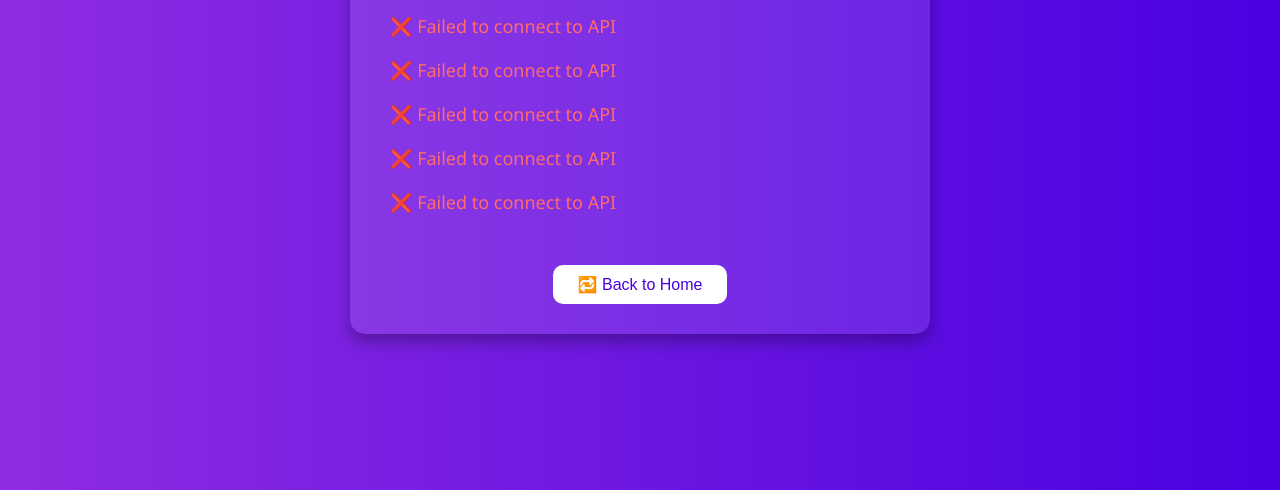
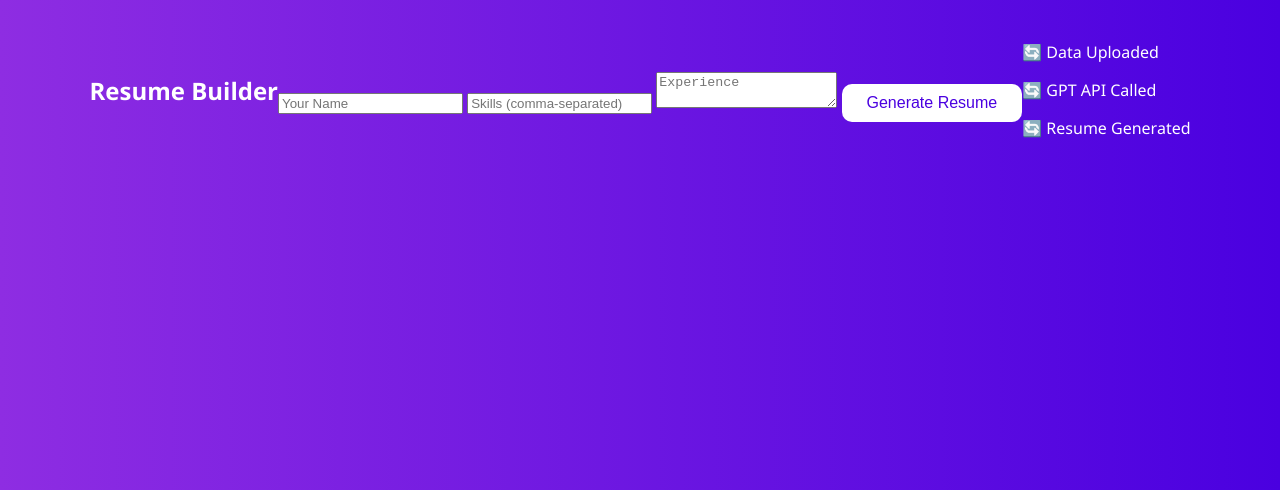
Before and after one commit to airesumate-web/airesumate-web.github.io, a website: page index.html in a window 1280 px wide. Shown: the part 310-800 px from the top of the page. Drawn offline with Linux system fonts and the light colour scheme; no server answers.

Commit message:
index.html

```diff
--- a/index.html
+++ b/index.html
@@ -2,24 +2,26 @@
 <html lang="en">
 <head>
   <meta charset="UTF-8" />
-  <meta name="viewport" content="width=device-width, initial-scale=1.0"/>
-  <title>AI Resumate Status Checker</title>
+  <title>AI Resumate</title>
   <link rel="stylesheet" href="style.css" />
 </head>
 <body>
-  <div class="container">
-    <h1>📝 AI Resumate Web Activity Status</h1>
+  <h2>Resume Builder</h2>
 
-    <ul class="steps">
-      <li id="step1">Checking user data upload...</li>
-      <li id="step2">Checking GPT API integration...</li>
-      <li id="step3">Checking resume generation status...</li>
-      <li id="step4">Checking resume generation result...</li>
-      <li id="step5">Checking resume download status...</li>
-    </ul>
+  <form id="resumeForm">
+    <input type="text" name="name" placeholder="Your Name" required />
+    <input type="text" name="skills" placeholder="Skills (comma-separated)" required />
+    <textarea name="experience" placeholder="Experience"></textarea>
+    <button type="submit">Generate Resume</button>
+  </form>
 
-    <button onclick="goHome()">🔁 Back to Home</button>
+  <div id="status">
+    <p><span id="tick-upload" class="pending">🔄</span> Data Uploaded</p>
+    <p><span id="tick-api" class="pending">🔄</span> GPT API Called</p>
+    <p><span id="tick-resume" class="pending">🔄</span> Resume Generated</p>
   </div>
+
+  <pre id="resumeOutput"></pre>
 
   <script src="script.js"></script>
 </body>
```
